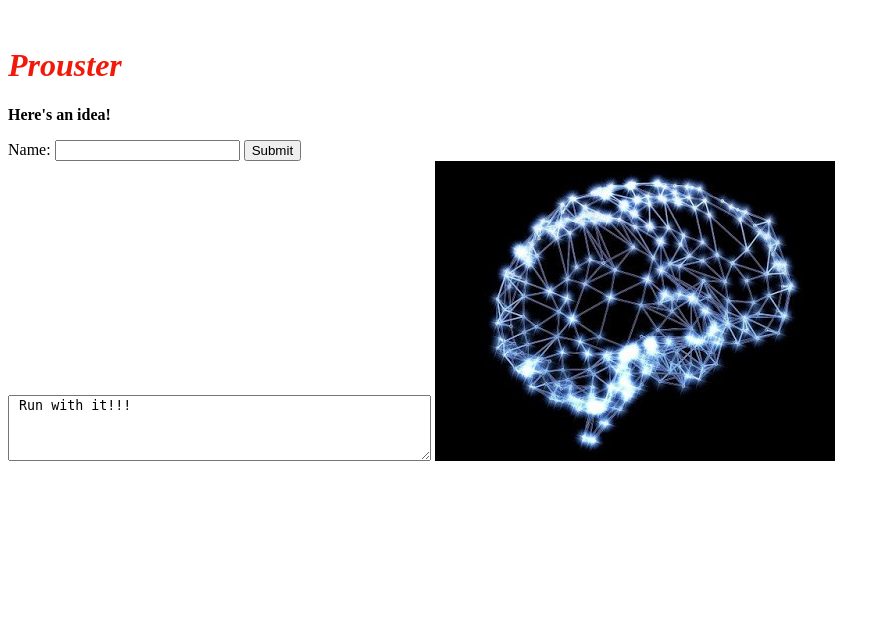
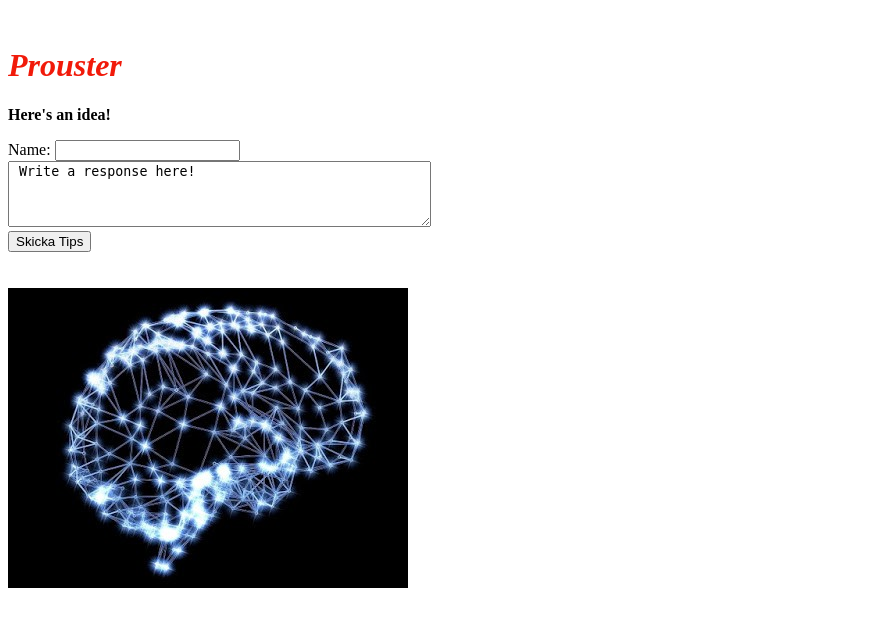
Before and after one commit to ander265/prouster-AI-Writing-Aid, a Flask app: template templates/website.html in a window 1280 px wide. Shown: the top 627 px of the page, without its empty margins (0-890 px from the left). Run offline with Flask 2, Linux system fonts and the light colour scheme; the template is opened without the code that fills it, so the values that code supplies are empty; parts of the project's set-up code (start-up, migrations or seed data) failed here and were passed over.

Commit message:
add website for alternative model

```diff
--- a/templates/website.html
+++ b/templates/website.html
@@ -13,11 +13,18 @@
        <p>{{neural_network_output}}</p>
        <form action="/action_page.php" id="usrform">
         Name: <input type="text" name="usrname">
-        <input type="submit">
 </form>
        <textarea rows="4" cols="50">
- Run with it!!!
+ Write a response here!
+
  </textarea>
+ <iframe name="votar" style="display:none;"></iframe>
+ <form action="tip.php" method="post" target="votar">
+       <input type="submit" value="Skicka Tips">
+       <input type="hidden" name="ad_id" value="2">
+ </form>
+      <br>
+      <br>
        <img src="/static/brain.jpg"/>
     </body>
  </html>
```
